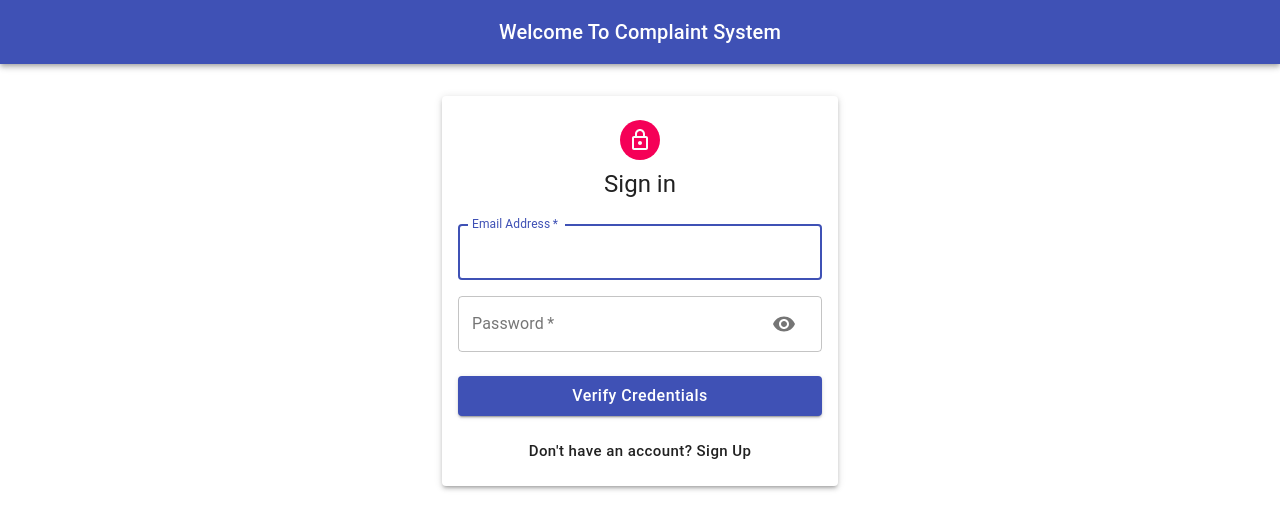
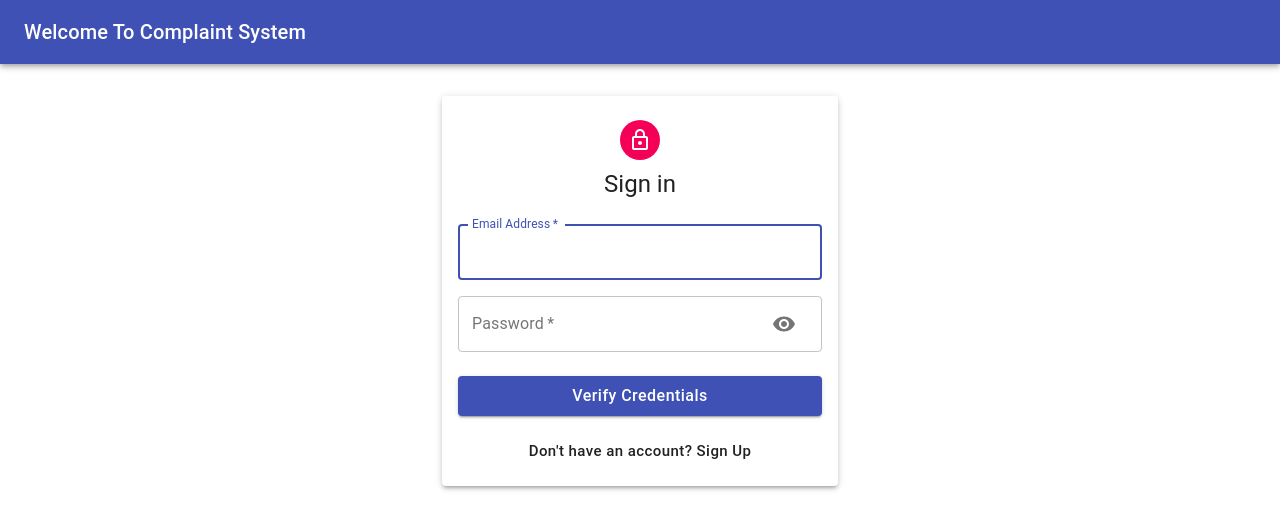
Before and after one commit to garg-tanish/Complaint-Mangement-System, a React (Create React App) app: page / in a window 1280 px wide. Shown: the top 530 px of the page. Built offline with nearby package versions, Linux system fonts and the light colour scheme.

Commit message:
minor changes

```diff
--- a/src/components/Auth/styles.js
+++ b/src/components/Auth/styles.js
@@ -6,7 +6,8 @@ export default makeStyles((theme) => ({
     alignItems: 'center',
     flexDirection: 'column',
     padding: theme.spacing(2),
-    marginTop: theme.spacing(4)
+    marginTop: theme.spacing(4),
+    marginBottom: theme.spacing(4),
   },
   root: {
     '& .MuiTextField-root': {
--- a/src/components/Navbar/styles.js
+++ b/src/components/Navbar/styles.js
@@ -13,8 +13,7 @@ export default makeStyles((theme) => ({
     marginLeft: "15px"
   },
   heading: {
-    flexGrow: 1,
-    textAlign: 'center'
+    flexGrow: 1
   },
   dashboard: {
     display: "flex",
@@ -45,8 +44,8 @@ export default makeStyles((theme) => ({
   },
   moveToTop: {
     position: "fixed",
+    zIndex: 1000,
     right: "20px",
-    zIndex: 1000,
     bottom: "20px",
     color: "white",
     backgroundColor: "#f50057",
```
